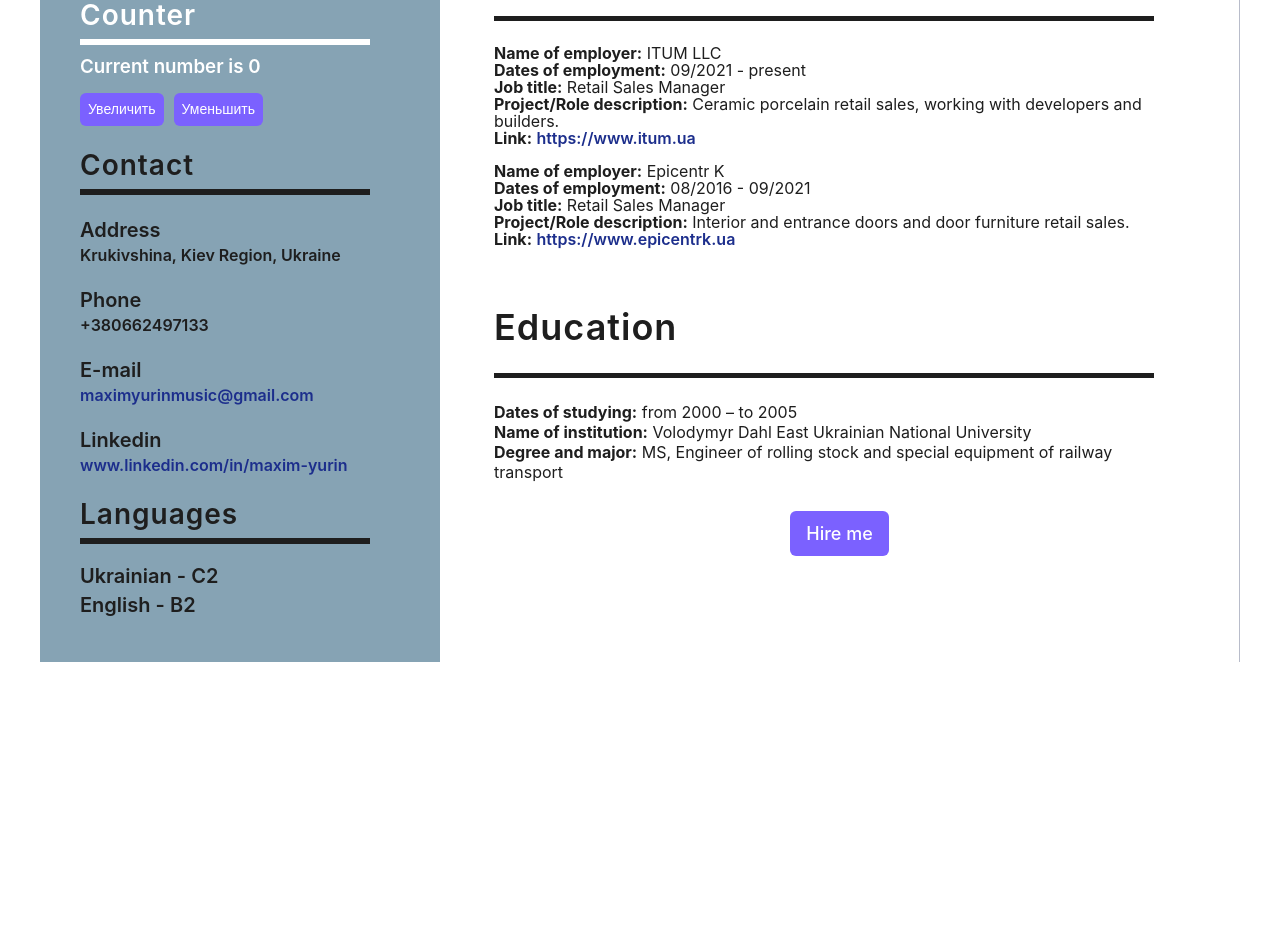
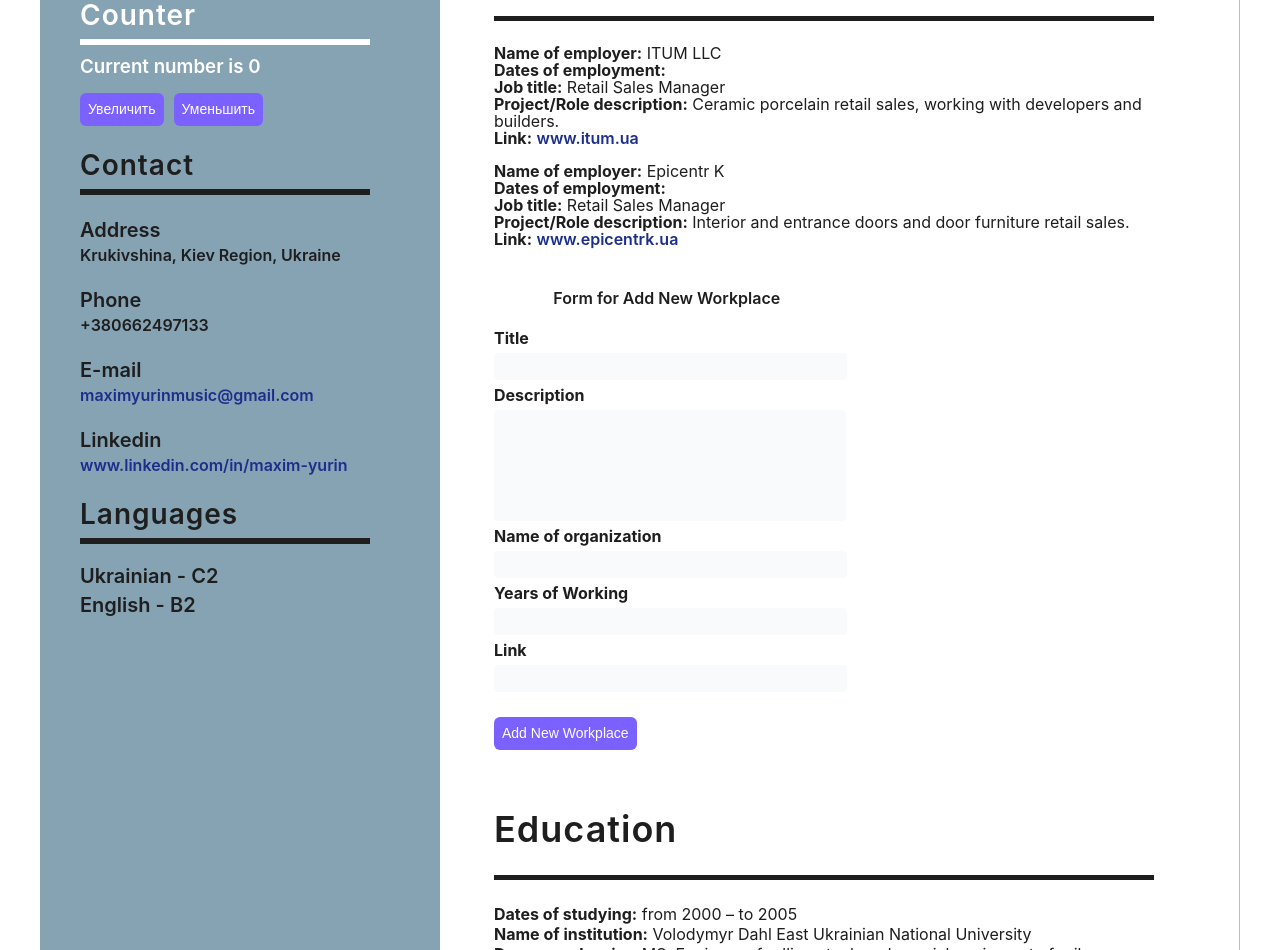
Before and after one commit to maximyurin/react-start, a React (Create React App) app: page / in a window 1280 px wide. Shown: the part 560-1510 px from the top of the page. Before the commit the page ends 1222 px from the top, so only its background shows below. Built offline with nearby package versions, Linux system fonts and the light colour scheme.

Commit message:
Added form

```diff
--- a/src/App.css
+++ b/src/App.css
@@ -552,6 +552,38 @@ input:focus, select:focus, textarea:focus {
   background-color: var(--button-hover-color);
   transition: 300ms ease all;
 }
+
+.resume-form {
+  margin-top: 40px;
+  width: 50%;
+}
+.resume-form h4 {
+  margin-bottom: 20px;
+  text-align: center;
+}
+.form-container {
+  display: flex;
+  flex-direction: column;
+  align-items: flex-start;
+  margin-bottom: 5px;
+}
+.form-container label {
+  margin-right: 20px;
+  margin-bottom: 5px;
+  font-weight: bold;
+}
+.form-container textarea {
+  width: 100%;
+  resize: none;
+}
+
+.form-container input {
+  padding: 5px 8px;
+  width: 97%;
+}
+.resume-form .counter-btn {
+  margin-top: 20px;
+}
 /* Animation keyframes */
 /*@keyframes person {*/
 /*  0% {*/
--- /dev/null
+++ b/src/components/NewWorkPlace.js
@@ -0,0 +1,87 @@
+import { useState } from "react";
+
+function NewWorkPlace({ onAdd }) {
+  const [title, setTitle] = useState("");
+  const [description, setDescription] = useState("");
+  const [name, setName] = useState("");
+  const [yearsOfWork, setYearsOfWork] = useState("");
+  const [link, setLink] = useState("");
+
+  const handleSubmit = (e) => {
+    e.preventDefault();
+    onAdd({ title, description, name, yearsOfWork, link });
+    setTitle("");
+    setDescription("");
+    setName("");
+    setYearsOfWork("");
+    setLink("");
+  };
+
+  return (
+    <form onSubmit={handleSubmit} className="resume-form">
+      <h4>Form for Add New Workplace</h4>
+      <div className="form-container">
+        <label htmlFor="title">Title</label>
+        <input
+          type="text"
+          className="form-element"
+          id="title"
+          value={title}
+          onChange={(e) => setTitle(e.target.value)}
+          required
+        />
+      </div>
+      <div className="form-container">
+        <label htmlFor="description">Description</label>
+        <textarea
+          type="text"
+          rows="7"
+          className="form-element"
+          id="description"
+          value={description}
+          onChange={(e) => setDescription(e.target.value)}
+          required
+        />
+      </div>
+      <div className="form-container">
+        <label htmlFor="name">Name of organization</label>
+        <input
+          type="text"
+          className="form-element"
+          id="name"
+          value={name}
+          onChange={(e) => setName(e.target.value)}
+          required
+        />
+      </div>
+      <div className="form-container">
+        <label htmlFor="yearsOfWork">Years of Working</label>
+        <input
+          type="text"
+          className="form-element"
+          id="yearsOfWork"
+          value={yearsOfWork}
+          onChange={(e) => setYearsOfWork(e.target.value)}
+          required
+        />
+      </div>
+      <div className="form-container">
+        <label htmlFor="link">Link</label>
+        <input
+          type="url"
+          className="form-element"
+          id="link"
+          value={link}
+          onChange={(e) => setLink(e.target.value)}
+          required
+        />
+      </div>
+
+      <button type="submit" className="counter-btn">
+        Add New Workplace
+      </button>
+    </form>
+  );
+}
+
+export default NewWorkPlace;
--- a/src/components/Person-Work-Experience.js
+++ b/src/components/Person-Work-Experience.js
@@ -1,42 +1,40 @@
 import { useState } from "react";
 import PersonWorkPlaces from "./Person-Work-Places";
+import NewWorkPlace from "./NewWorkPlace";
 
 function PersonWorkExperience() {
-  const [workplaces, setWorkplaces] = useState([
+  const [workplaces, setWorkPlace] = useState([
     {
       title: "Retail Sales Manager",
       description:
-        "Ceramic porcelain retail\n" +
-        "          sales, working with developers and builders.",
-      name: "ITUM LLC",
-      datesOfWork: "09/2021 - present",
-      link: "https://www.itum.ua",
+        "Interior and entrance doors and door furniture retail sales.",
+      name: "Epicentr K",
+      yearsOfWork: "10/2015 - 09/2021",
+      link: "www.epicentrk.ua",
     },
     {
       title: "Retail Sales Manager",
       description:
-        "Interior and entrance doors\n" +
-        "          and door furniture retail sales.",
-      name: "Epicentr K",
-      datesOfWork: "08/2016 - 09/2021",
-      link: "https://www.epicentrk.ua",
+        "Ceramic porcelain retail sales, working with developers and builders.",
+      name: "ITUM LLC",
+      yearsOfWork: "09/2021 - present",
+      link: "www.itum.ua",
     },
   ]);
-
-  // const addWorkplace = (newWorkplace) => {
-  //   setWorkplaces([...workplaces, newWorkplace]);
-  // };
-
+  const addNewWorkplace = (newWorkplace) => {
+    setWorkPlace([...workplaces, newWorkplace]);
+  };
   return (
     <div className="person-work-experience">
       <header>
         <h2 className="person-header">Work Experience</h2>
       </header>
-      {workplaces.map((workplace, index) => (
+      {workplaces.reverse().map((work, index) => (
         <section key={index}>
-          <PersonWorkPlaces {...workplace} />
+          <PersonWorkPlaces {...work} />
         </section>
       ))}
+      <NewWorkPlace onAdd={addNewWorkplace} />
     </div>
   );
 }
```
